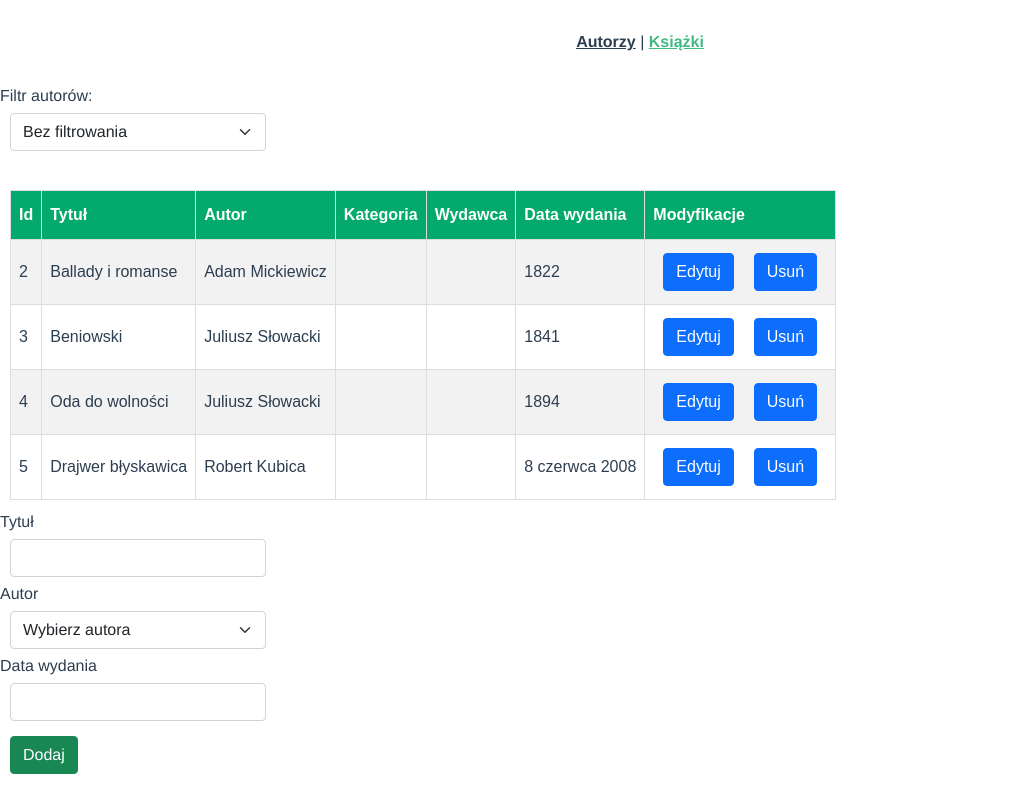
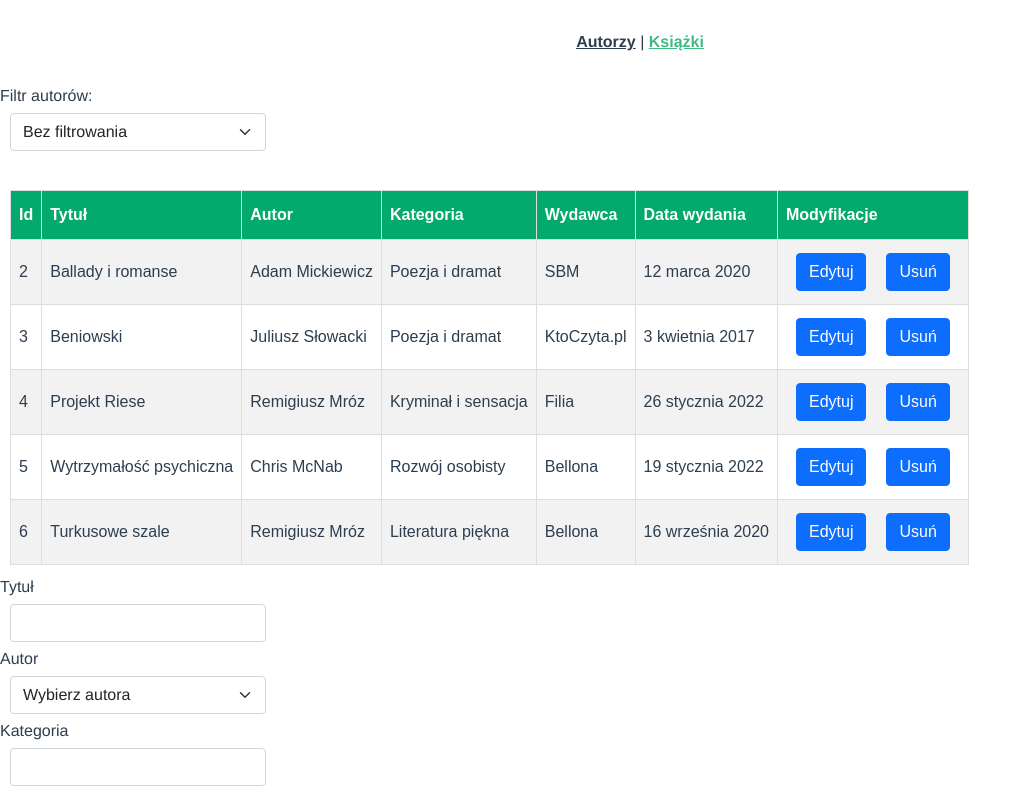
Before and after one commit to Feekohur/SPA, a Vue app: page /books in a window 1280 px wide. Shown: the top 794 px of the page, without its empty margins (0-1032 px from the left). Built offline with nearby package versions, Linux system fonts and the light colour scheme; data requests are answered from the project's data file.

Commit message:
Updated adding books

```diff
--- a/db.json
+++ b/db.json
@@ -4,25 +4,41 @@
       "id": 2,
       "title": "Ballady i romanse",
       "authorId": 1,
-      "releaseDate": "1822"
+      "category": "Poezja i dramat",
+      "publisher": "SBM",
+      "releaseDate": "12 marca 2020"
     },
     {
       "id": 3,
       "title": "Beniowski",
       "authorId": 2,
-      "releaseDate": "1841"
+      "category": "Poezja i dramat",
+      "publisher": "KtoCzyta.pl",
+      "releaseDate": "3 kwietnia 2017"
     },
     {
       "id": 4,
-      "title": "Oda do wolności",
-      "authorId": 2,
-      "releaseDate": "1894"
+      "title": "Projekt Riese",
+      "authorId": 6,
+      "category": "Kryminał i sensacja",
+      "publisher": "Filia",
+      "releaseDate": "26 stycznia 2022"
     },
     {
-      "title": "Drajwer błyskawica",
-      "authorId": 4,
-      "releaseDate": "8 czerwca 2008",
+      "title": "Wytrzymałość psychiczna",
+      "authorId": 7,
+      "category": "Rozwój osobisty",
+      "publisher": "Bellona",
+      "releaseDate": "19 stycznia 2022",
       "id": 5
+    },
+    {
+      "title": "Turkusowe szale",
+      "authorId": 6,
+      "category": "Literatura piękna",
+      "publisher": "Bellona",
+      "releaseDate": "16 września 2020",
+      "id": 6
     }
   ],
   "authors": [
@@ -45,16 +61,22 @@
       "id": 3
     },
     {
-      "firstname": "Robert",
-      "lastname": "Kubica",
-      "birthDate": "7 grudnia 1984",
-      "id": 4
-    },
-    {
       "firstname": "Andrzej",
       "lastname": "Zaucha",
       "birthDate": "1 marca 2001",
       "id": 5
+    },
+    {
+      "firstname": "Remigiusz",
+      "lastname": "Mróz",
+      "birthDate": "15 stycznia 1987",
+      "id": 6
+    },
+    {
+      "firstname": "Chris",
+      "lastname": "McNab",
+      "birthDate": "15 września 1970",
+      "id": 7
     }
   ]
 }
--- a/src/views/Authors.vue
+++ b/src/views/Authors.vue
@@ -32,6 +32,7 @@
             <b-form-input v-model="lastname"></b-form-input>
             Data urodzenia
             <b-form-input v-model="birthDate"></b-form-input>
+
             <b-button variant="success" type="submit">Dodaj</b-button>
         </form>
     </b-col>
--- a/src/views/Books.vue
+++ b/src/views/Books.vue
@@ -68,6 +68,10 @@
                     {{ `${option.firstname}  ${option.lastname}` }}
                 </option>
             </b-form-select>
+            Kategoria
+            <b-form-input v-model="category"></b-form-input>
+            Wydawca
+            <b-form-input v-model="publisher"></b-form-input>
             Data wydania
             <b-form-input v-model="releaseDate"></b-form-input>
 
@@ -155,7 +159,7 @@ export default {
                                 title: this.editedTitle,
                                 authorId: this.editedAuthorId,
                                 category: this.editedCategory,
-                                publisher: this.publisher,
+                                publisher: this.editedPublisher,
                                 releaseDate: this.editedReleaseDate }
                 await axios.put(`${baseURL}/books/${book.id}`, obj).then(() => {
                     const idx = this.books.findIndex(b => b.id === book.id)
@@ -168,8 +172,8 @@ export default {
                 this.edited = book.id
                 this.editedTitle = book.title
                 this.editedAuthorId = book.authorId
-                this.editedCategory = book.editedCategory
-                this.editedPublisher = book.editedPublisher
+                this.editedCategory = book.category
+                this.editedPublisher = book.publisher
                 this.editedReleaseDate = book.releaseDate
             }
         },
```
